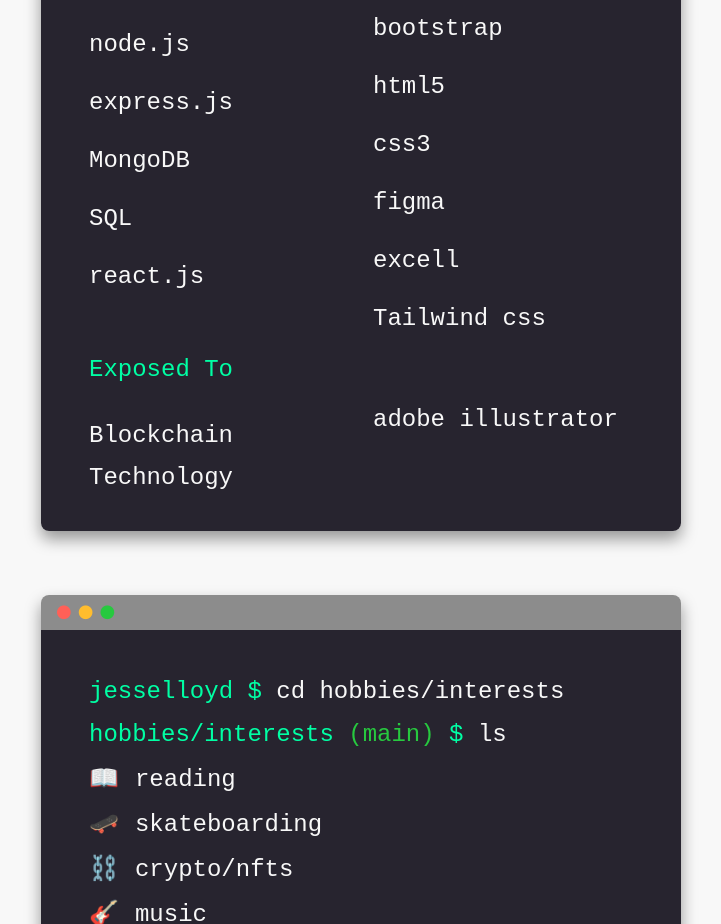
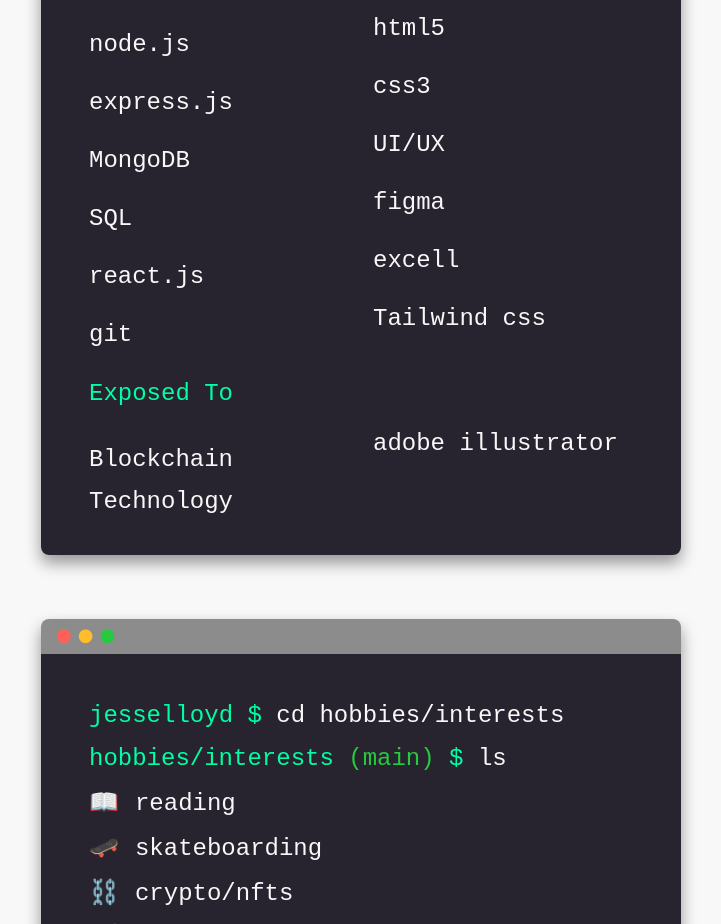
Before and after one commit to jlloyd0430/Portfolio, a React (Create React App) app: page /about in a window 1280 px wide. Shown: the part 808-1732 px from the top of the page, without its empty margins (279-1000 px from the left). Built offline with nearby package versions, Linux system fonts and the light colour scheme; the HTML template or start-up script is replaced by a standard one.

Commit message:
Update Info.js

```diff
--- a/src/info/Info.js
+++ b/src/info/Info.js
@@ -80,6 +80,7 @@
       "bootstrap",
       "html5",
       "css3",
+      "UI/UX",
       "figma",
       "excell",
       "Tailwind css",
```
